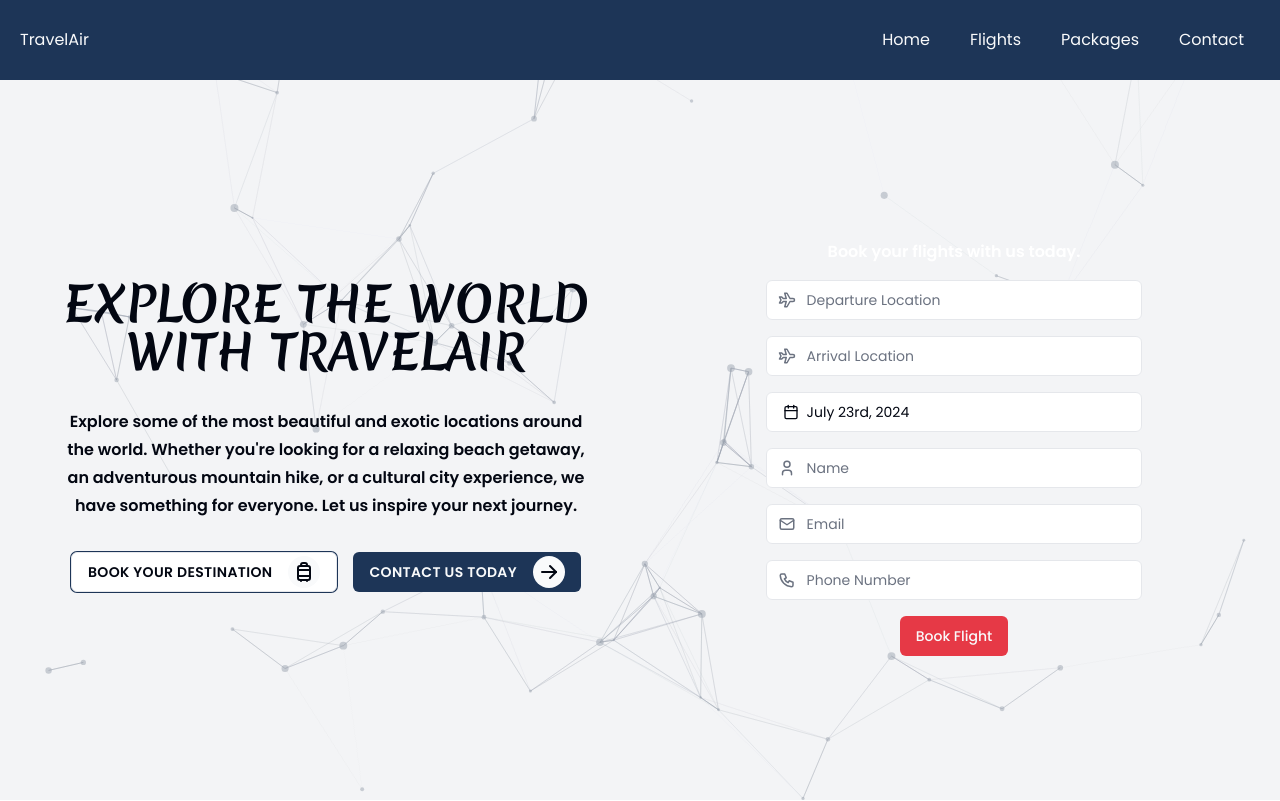
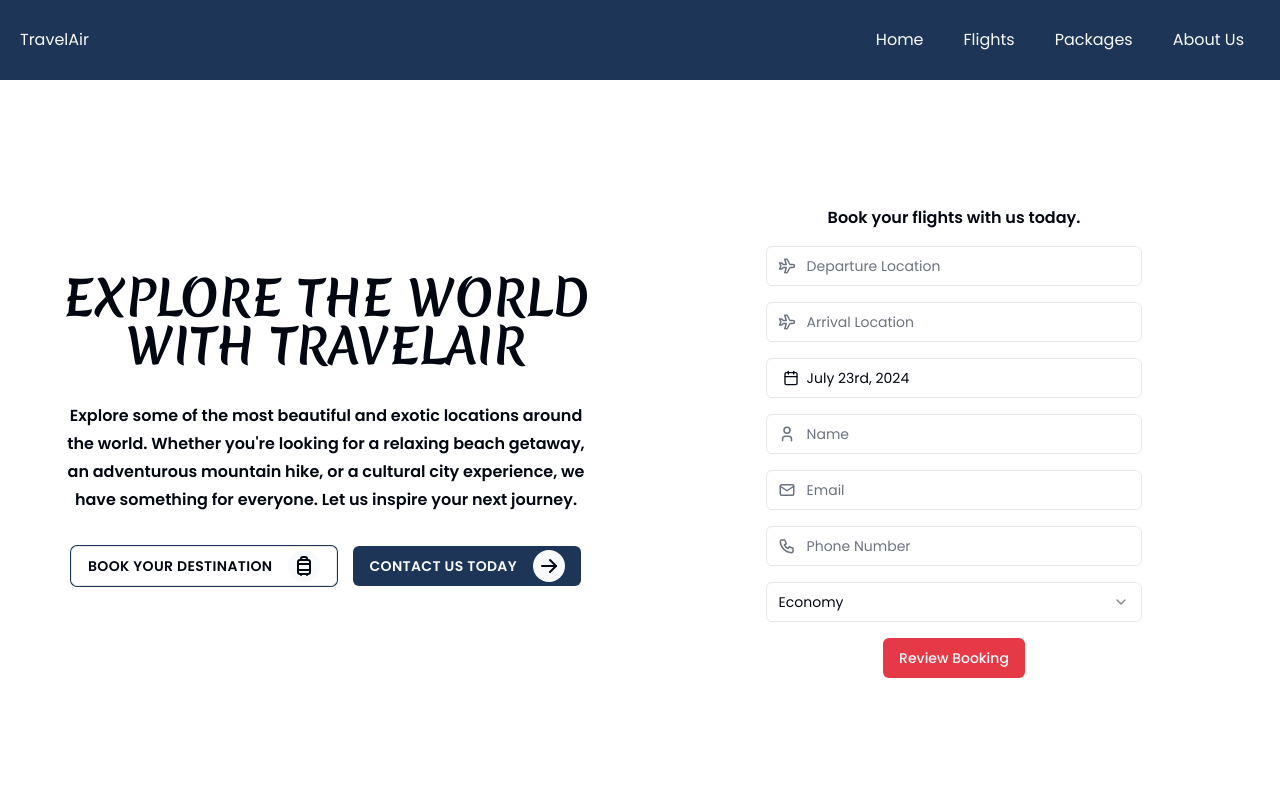
Before and after one commit to cmotanya/skytravel, a Next.js app: page / in a window 1280 px wide. Shown: the top 801 px of the page. Built offline with nearby package versions, Linux system fonts and the light colour scheme.

Commit message:
added confirmation edit sheet

```diff
--- a/app/components/book-flight-form.tsx
+++ b/app/components/book-flight-form.tsx
@@ -16,9 +16,19 @@ import { useState } from "react";
 import { toast, Toaster } from "sonner";
 import { DatePicker } from "./ui/date-picker";
 import { BookFlightSchema, bookFlightSchema } from "../types/type";
+import {
+    Select,
+    SelectContent,
+    SelectItem,
+    SelectTrigger,
+    SelectValue,
+} from "@/components/ui/select";
+import { cn } from "@/lib/utils";
 
 const BookFlightForm = () => {
     const [isSubmitting, setIsSubmitting] = useState(false);
+    const [showConfirmation, setShowConfirmation] = useState(false);
+    const [formData, setFormData] = useState<BookFlightSchema | null>(null);
 
     const form = useForm<BookFlightSchema>({
         resolver: zodResolver(bookFlightSchema),
@@ -29,16 +39,30 @@ const BookFlightForm = () => {
             name: "",
             email: "",
             phone: "",
+            travelClass: "economy",
         },
     });
 
-    const onSubmit = async (data: BookFlightSchema) => {
+    const onSubmit = (data: BookFlightSchema) => {
+        setFormData(data);
+        setShowConfirmation(true);
+    };
+
+    const handleEdit = () => {
+        setFormData(null);
+        setShowConfirmation(false);
+    };
+
+    const handleConfirm = async (data: BookFlightSchema) => {
+        if (!formData) return;
         setIsSubmitting(true);
+
         try {
             console.log(data);
             await new Promise((resolve) => setTimeout(resolve, 1000));
             form.reset();
             toast.success("Flight booked successfully!");
+            setShowConfirmation(false);
         } catch (error) {
             console.error("Error booking flight:", error);
             toast.error("An error occurred while booking the flight.");
@@ -47,10 +71,74 @@ const BookFlightForm = () => {
         }
     };
 
+    if (showConfirmation && formData) {
+        return (
+            <div className="text-start">
+                <h2 className="my-2 font-semibold uppercase">
+                    Confirm Your Booking.
+                </h2>
+
+                <div className="space-y-2">
+                    <p>
+                        <strong>From: </strong>
+                        {formData.from}
+                    </p>
+                    <p>
+                        <strong>To: </strong>
+                        {formData.to}
+                    </p>
+                    <p>
+                        <strong>Departure Date: </strong>
+                        {formData.departureDate.toDateString()}
+                    </p>
+                    <p>
+                        <strong>Name: </strong>
+                        {formData.name}
+                    </p>
+                    <p>
+                        <strong>Email :</strong>
+                        {formData.email}
+                    </p>
+                    <p>
+                        <strong>Phone: </strong>
+                        {formData.phone}
+                    </p>
+                    <p>
+                        <strong>Travel Class: </strong>
+                        {formData.travelClass}
+                    </p>
+                </div>
+
+                <div className="mt-4 flex gap-6">
+                    <Button
+                        onClick={() => handleConfirm(formData)}
+                        disabled={isSubmitting}
+                        className="w-3/4 bg-[#1d3557] font-semibold uppercase md:w-auto"
+                    >
+                        {isSubmitting ? "Confirming..." : "Confirm Booking"}
+                    </Button>
+
+                    <Button
+                        onClick={handleEdit}
+                        className="w-3/4 md:w-auto"
+                        variant={"destructive"}
+                    >
+                        Edit Details
+                    </Button>
+                </div>
+            </div>
+        );
+    }
+
     return (
         <>
             <Toaster position="top-center" />
             <Form {...form}>
+                <p
+                    className={`mb-2 font-semibold ${setShowConfirmation} ? 'hidden' ? ''`}
+                >
+                    Book your flights with us today.
+                </p>
                 <form
                     onSubmit={form.handleSubmit(onSubmit)}
                     className="mx-auto w-full md:w-[60%]"
@@ -204,6 +292,43 @@ const BookFlightForm = () => {
                                 </FormItem>
                             )}
                         />
+
+                        <FormField
+                            control={form.control}
+                            name="travelClass"
+                            render={({ field }) => (
+                                <FormItem>
+                                    <FormLabel className="sr-only">
+                                        Travel Class
+                                    </FormLabel>
+                                    <Select
+                                        onValueChange={field.onChange}
+                                        defaultValue={field.value}
+                                    >
+                                        <FormControl>
+                                            <SelectTrigger className="focus-visible:ring-offset-0">
+                                                <SelectValue placeholder="Select travel class" />
+                                            </SelectTrigger>
+                                        </FormControl>
+                                        <SelectContent>
+                                            <SelectItem value="economy">
+                                                Economy
+                                            </SelectItem>
+                                            <SelectItem value="premiumEconomy">
+                                                Premium Economy
+                                            </SelectItem>
+                                            <SelectItem value="business">
+                                                Business
+                                            </SelectItem>
+                                            <SelectItem value="first">
+                                                First
+                                            </SelectItem>
+                                        </SelectContent>
+                                    </Select>
+                                    <FormMessage />
+                                </FormItem>
+                            )}
+                        />
                     </div>
 
                     <Button
@@ -211,7 +336,7 @@ const BookFlightForm = () => {
                         className="mt-4 w-full bg-[#e63946] md:w-auto"
                         disabled={isSubmitting}
                     >
-                        {isSubmitting ? "Booking..." : "Book Flight"}
+                        Review Booking
                     </Button>
                 </form>
             </Form>
--- a/app/components/nav-desktop.tsx
+++ b/app/components/nav-desktop.tsx
@@ -16,17 +16,17 @@ const DesktopNav = () => {
 
     return (
         <nav className="hidden overflow-hidden rounded-full text-lg ring-0 md:flex">
-            <ul className="flex items-center gap-2">
+            <ul className="grid grid-flow-col items-center gap-2">
                 {nav_elements.map((item) => {
                     return (
                         <li
                             key={item.href}
-                            className="flex w-full items-center justify-center rounded-md"
+                            className="flex w-full flex-wrap items-center justify-center rounded-md"
                         >
                             <Link
                                 href={item.href}
                                 className={cn(
-                                    "flex w-full items-center justify-around rounded-full px-4 py-2 text-base hover:bg-primary-foreground hover:text-primary"
+                                    "w-full rounded-full px-4 py-2 text-base hover:bg-primary-foreground hover:text-primary"
                                 )}
                             >
                                 {item.name}
--- a/app/lib/navigation.tsx
+++ b/app/lib/navigation.tsx
@@ -16,8 +16,8 @@ const nav_elements = [
     //     href: "/contact",
     // },
     {
-        name: "Contact",
-        href: "/contact",
+        name: "About Us",
+        href: "/about-us",
     },
 ];
 
--- a/app/page.tsx
+++ b/app/page.tsx
@@ -19,11 +19,9 @@ const fontSans = FontSans({
 export default function Home() {
     return (
         <main className="min-h-dvh">
-            <ParticleBackground />
-
             <div className="pt-12">
-                <div className="grid items-center justify-center overflow-hidden px-3 text-center md:h-dvh md:grid-flow-col md:grid-cols-2">
-                    <div className="flex h-dvh w-screen flex-col items-center justify-center space-y-8 overflow-hidden text-balance md:h-auto md:w-full">
+                <div className="grid items-center justify-center px-3 pb-3 text-center md:min-h-dvh md:grid-flow-col md:grid-cols-2">
+                    <div className="flex h-dvh w-screen flex-col items-center justify-center space-y-8 text-balance md:h-auto md:w-full">
                         <h1
                             className={cn(
                                 "font-sans text-4xl font-bold md:text-5xl",
@@ -66,14 +64,11 @@ export default function Home() {
                         id="form"
                         className="flex w-full flex-col items-center justify-center"
                     >
-                        <p className="mb-2 font-semibold text-background">
-                            Book your flights with us today.
-                        </p>
                         <BookFlightForm />
                     </div>
                 </div>
 
-                <div className="mt-10 space-y-3 bg-[#e9c46a] p-2 md:mt-0">
+                <div className="space-y-3 bg-[#e9c46a] p-2 md:mt-0">
                     <h2 className="pl-3 text-3xl font-semibold">
                         Discover our Featured Destinations.
                     </h2>
--- a/app/types/type.ts
+++ b/app/types/type.ts
@@ -13,6 +13,7 @@ export const bookFlightSchema = z.object({
         .min(1, "Phone number is required")
         .min(10, "Please enter a valid phone number!")
         .regex(/^\+?\d+$/, "Please enter a valid number!"),
+    travelClass: z.enum(["economy", "premiumEconomy", "business", "first"]),
 });
 
 export type BookFlightSchema = z.infer<typeof bookFlightSchema>;
```
